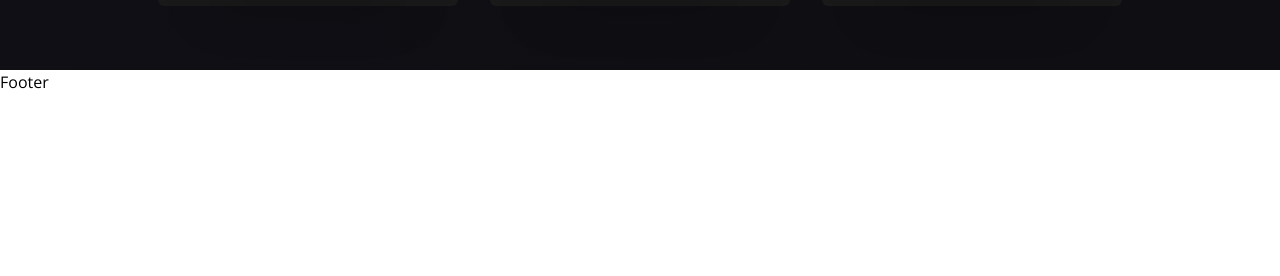
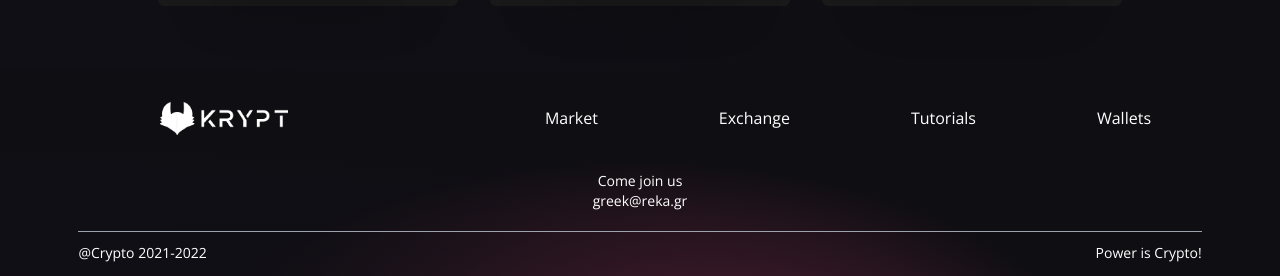
Before and after one commit to PaPa31/web3.0, a React (Vite) app in the folder client/: page / in a window 1280 px wide. Shown: the part 2173-2449 px from the top of the page. Before the commit the page ends 2267 px from the top, so only its background shows below. Built offline with nearby package versions, Linux system fonts and the light colour scheme.

Commit message:
add Footer

```diff
--- a/client/src/components/Footer.jsx
+++ b/client/src/components/Footer.jsx
@@ -1,7 +1,39 @@
 import React from "react";
+import logo from "../../images/logo.png";
 
 const Footer = () => {
-  return <h1>Footer</h1>;
+  return (
+    <div className="w-full flex md:justify-center justify-between items-center flex-col p-4 gradient-bg-footer">
+      <div className="w-full flex sm:flex-row flex-col justify-between items-center my-4">
+        <div className="flex flex-[0.5] justify-center items-center">
+          <img src={logo} alt="logo" className="w-32" />
+        </div>
+        <div className="flex flex-1 justify-evenly items-center flex-wrap sm:mt-0 mt-5 w-full">
+          <p className="text-white text-base text-center mx-2 cursor-pointer">
+            Market
+          </p>
+          <p className="text-white text-base text-center mx-2 cursor-pointer">
+            Exchange
+          </p>
+          <p className="text-white text-base text-center mx-2 cursor-pointer">
+            Tutorials
+          </p>
+          <p className="text-white text-base text-center mx-2 cursor-pointer">
+            Wallets
+          </p>
+        </div>
+      </div>
+      <div className="flex justify-center items-center flex-col mt-5">
+        <p className="text-white text-sm text-center">Come join us</p>
+        <p className="text-white text-sm text-center">greek@reka.gr</p>
+      </div>
+      <div className="sm:w-[90%] w-full h-[0.25px] bg-gray-400 mt-5" />
+      <div className="sm:w-[90%] w-full flex justify-between items-center mt-3">
+        <p className="text-white text-sm text-center">@Crypto 2021-2022</p>
+        <p className="text-white text-sm text-center">Power is Crypto!</p>
+      </div>
+    </div>
+  );
 };
 
 export default Footer;
```
